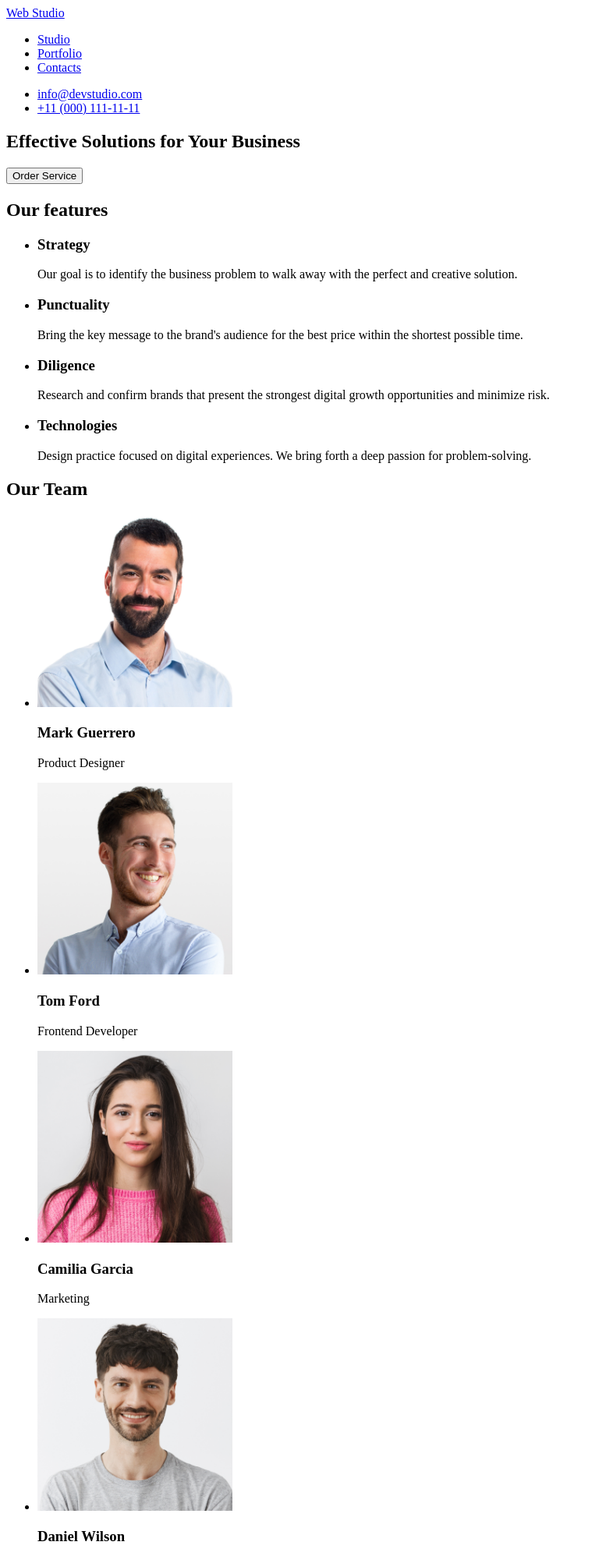
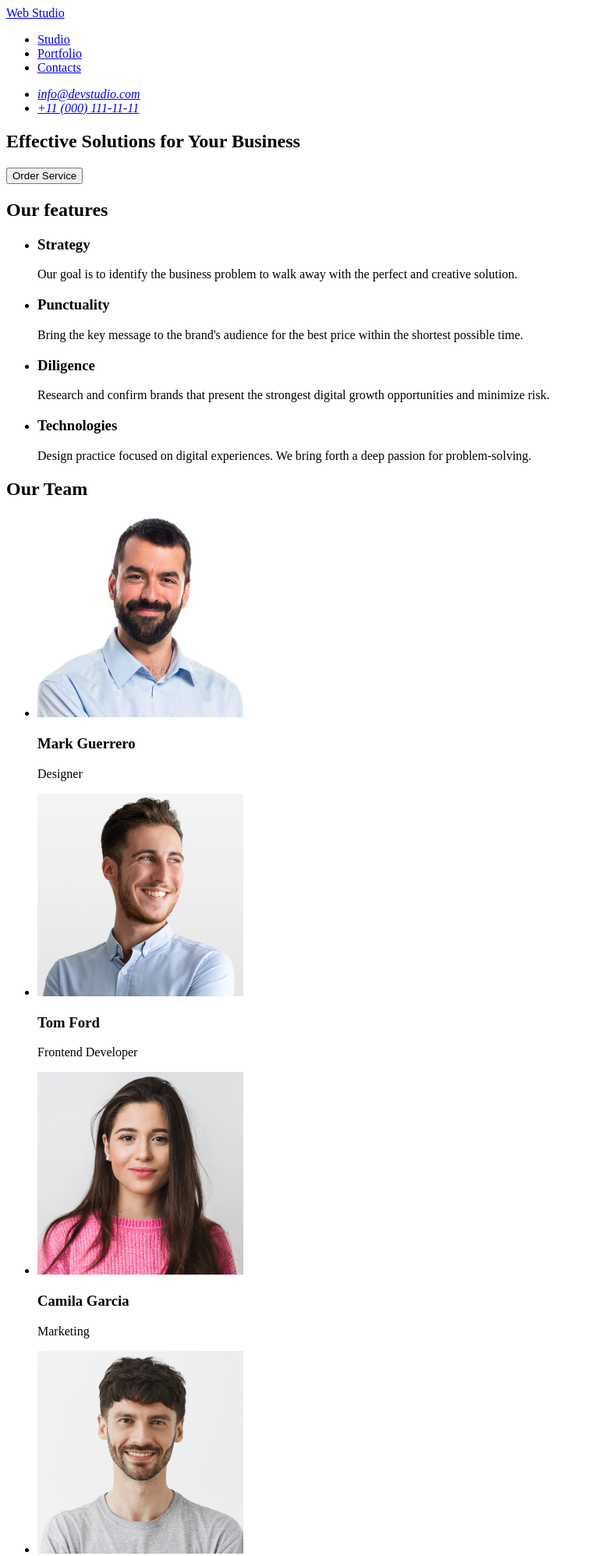
Before and after one commit to musatanriover/goit-markup-hw-01, a plain HTML site: page index.html in a window 1280 px wide. Shown: the top 1996 px of the page at 78% size, without its empty margins (0-759 px from the left). Drawn offline with Linux system fonts and the light colour scheme.

Commit message:
sayfa belirtilen koşullara göre yeniden düzenlendi

```diff
--- a/index.html
+++ b/index.html
@@ -11,7 +11,7 @@
 
     <header>
         <nav>
-    <a href="#">Web Studio</a>
+            <a href="./index.html">Web Studio</a>
 
             <ul>
                 <li><a href="#">Studio</a></li>
@@ -20,19 +20,22 @@
             </ul>
         </nav>
 
+        <address>
             <ul>
-        <li><a href="#">info@devstudio.com</a></li>
-        <li><a href="#">+11 (000) 111-11-11</a></li>
+                <li><a href="mailto:info@devstudio.com">info@devstudio.com</a></li>
+                <li><a href="tel:+110001111111">+11 (000) 111-11-11</a></li>
             </ul>
+        </address>
     </header>
 
     <main>
-    <h2>Effective Solutions for Your Business</h2>
+        <section>
+            <h1>Effective Solutions for Your Business</h1>
+            <button type="button">Order Service</button>
+        </section>
 
-    <button type="button">Order Service</button>
-
+        <section>
             <h2>Our features</h2>
-
             <ul>
                 <li>
                     <h3>Strategy</h3>
@@ -54,34 +57,36 @@
                     <p>Design practice focused on digital experiences. We bring forth a deep passion for problem-solving.</p>
                 </li>
             </ul>
+        </section>
 
+        <section>
             <h2>Our Team</h2>
-
             <ul>
                 <li>
-            <img src="images/img-3.jpeg" alt="Mark Guerrero isimli kişi" width="250">
+                    <img src="./images/img-3.jpg" alt="Mark Guerrero isimli kişi" width="264">
                     <h3>Mark Guerrero</h3>
-            <p>Product Designer</p>
+                    <p>Designer</p>
                 </li>
 
                 <li>
-            <img src="images/img-2.jpeg" alt="Tom Ford isimli kişi" width="250">
+                    <img src="./images/img-2.jpg" alt="Tom Ford isimli kişi" width="264">
                     <h3>Tom Ford</h3>
                     <p>Frontend Developer</p>
                 </li>
 
                 <li>
-            <img src="images/img-1.jpeg" alt="Camilia Garcia isimli kişi" width="250">
-            <h3>Camilia Garcia</h3>
+                    <img src="./images/img-1.jpg" alt="Camilia Garcia isimli kişi" width="264">
+                    <h3>Camila Garcia</h3>
                     <p>Marketing</p>
                 </li>
 
                 <li>
-            <img src="images/img.jpeg" alt="Daniel Wilson isimli kişi" width="250">
+                    <img src="./images/img.jpg" alt="Daniel Wilson isimli kişi" width="264">
                     <h3>Daniel Wilson</h3>
                     <p>UI Designer</p>
                 </li>
             </ul>
+        </section>
     </main>
 
     <footer>
```
Also changed, not shown: images/img-1.jpg (renamed from images/img-1.jpeg), images/img-2.jpg (renamed from images/img-2.jpeg), images/img-3.jpg (renamed from images/img-3.jpeg), images/img.jpg (renamed from images/img.jpeg). Lines whose indentation alone changed are shown as unchanged.
